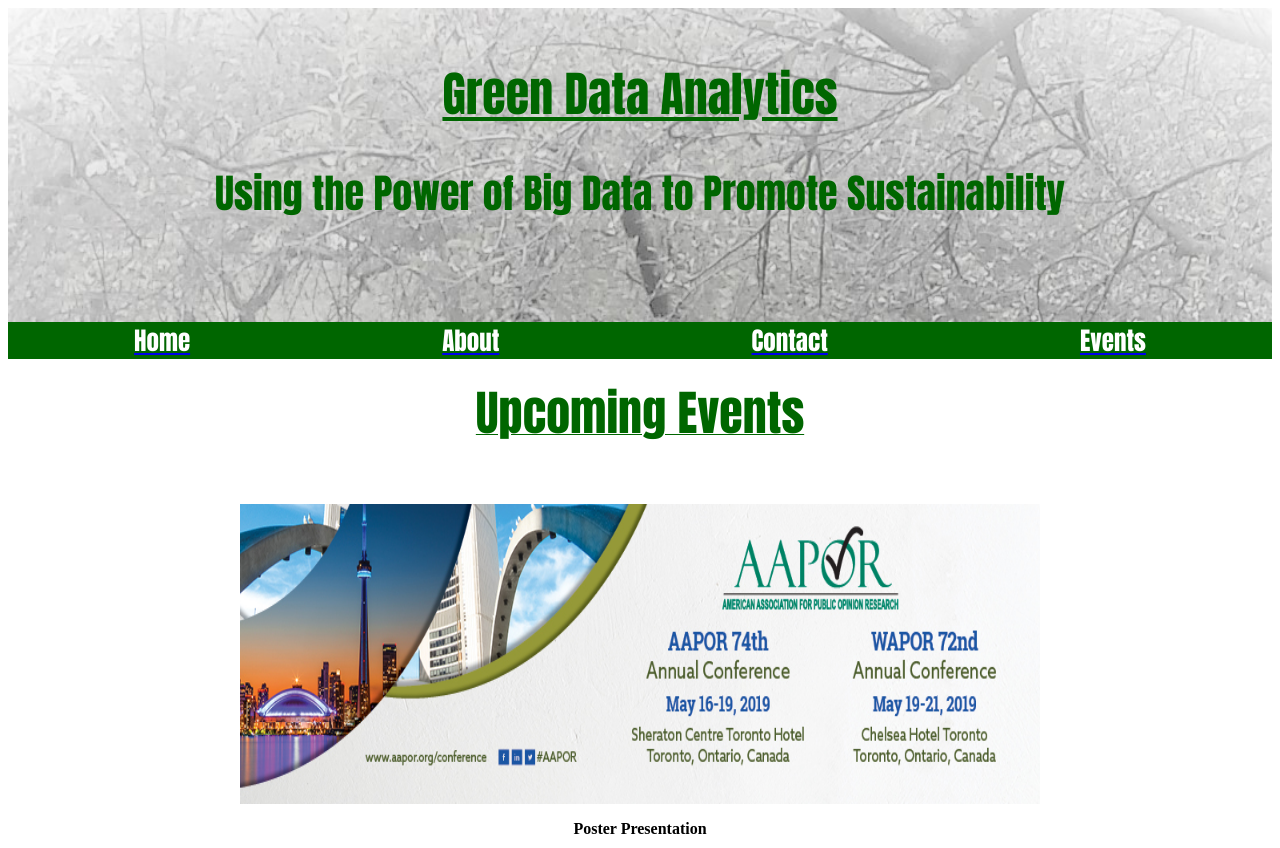
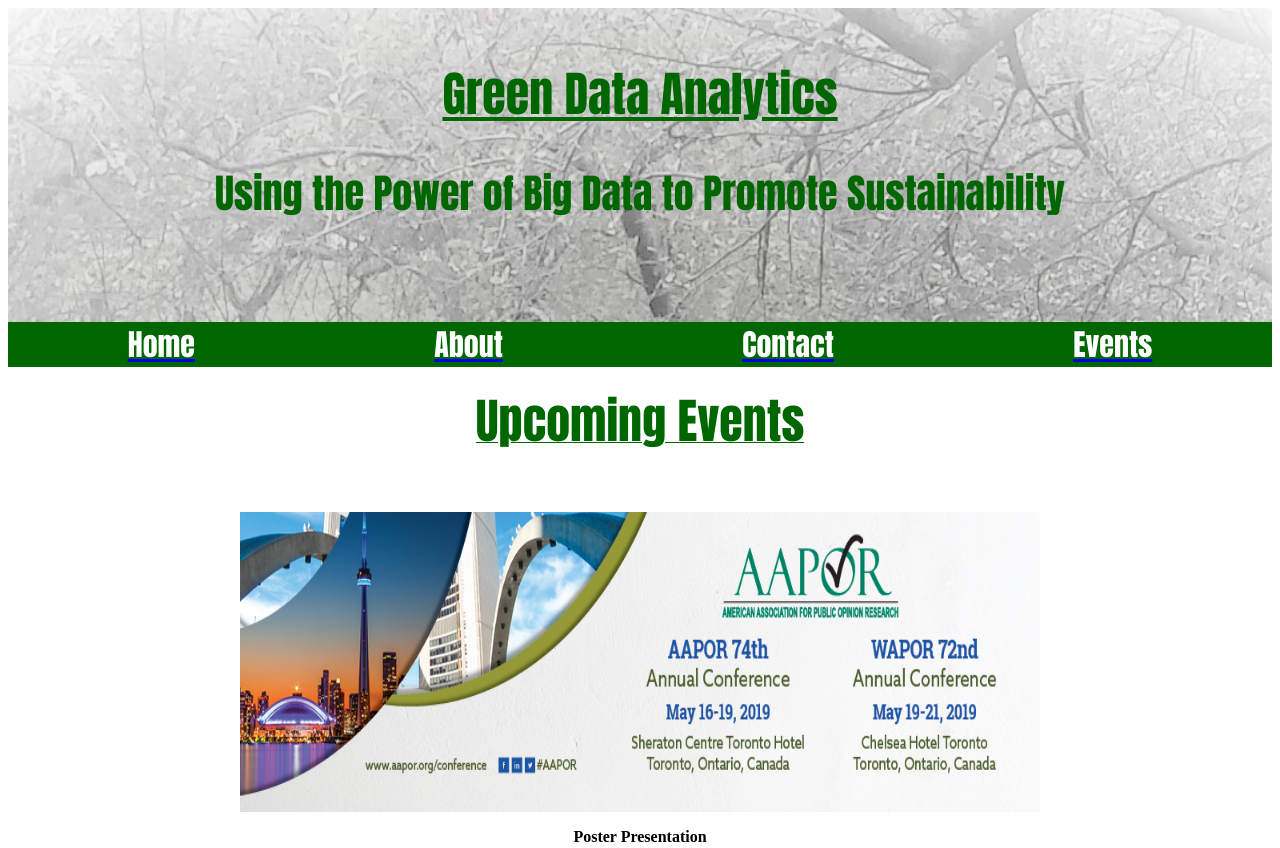
Before and after one commit to MIOlivera/Greendata-events, a plain HTML site: page index.html in a window 1280 px wide. Shown: the top 848 px of the page. Drawn offline with Linux system fonts and the light colour scheme.

Commit message:
Update style.css

```diff
--- a/style.css
+++ b/style.css
@@ -22,6 +22,10 @@ nav {
 	font-size: 125%;
 }
 
+nav a {
+    font-size: 30px;
+}
+
 a {
 	margin: 0px;
 	font-size: 25px
```
